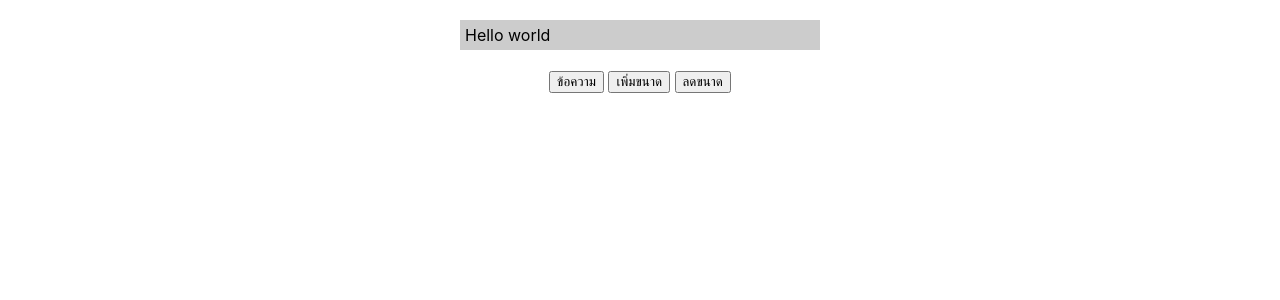
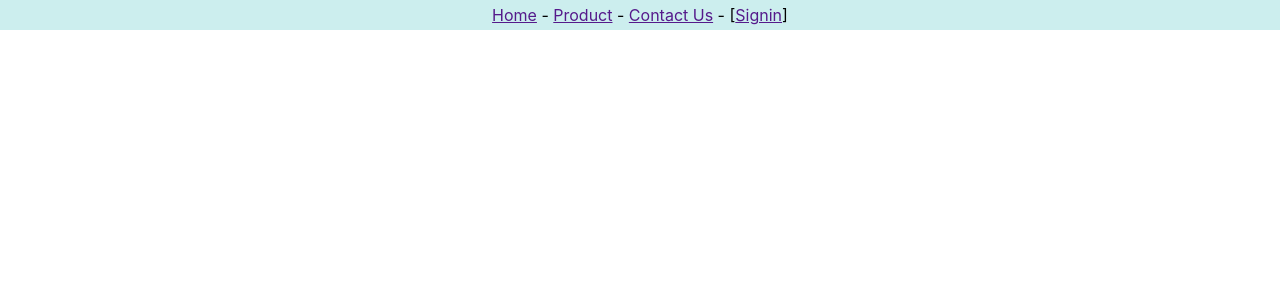
Before and after one commit to BunyaweeS/app1, a React (Create React App) app: page / in a window 1280 px wide. Shown: the top 300 px of the page. Built offline with nearby package versions, Linux system fonts and the light colour scheme.

Commit message:
context-header2

```diff
--- a/package.json
+++ b/package.json
@@ -9,6 +9,7 @@
     "react": "^18.3.1",
     "react-dom": "^18.3.1",
     "react-scripts": "^5.0.1",
+    "tar": "^7.4.3",
     "web-vitals": "^2.1.4"
   },
   "scripts": {
--- a/src/App.js
+++ b/src/App.js
@@ -1,6 +1,13 @@
 import React from 'react'
-import MessageBox from './state-func'
+import { userContext } from './Context'
+import Header2 from './context-header2'
 
 export default function App(){
-  return <MessageBox/>
+  let [user,setUser]=React.useState('')
+  return (
+    <userContext.Provider value={[user,setUser]}>
+      <Header2/>
+
+    </userContext.Provider>
+  )
 }
--- /dev/null
+++ b/src/Context.js
@@ -0,0 +1,3 @@
+import React,{ CreateContext, createContext} from 'react'
+
+export const userContext=createContext()
--- /dev/null
+++ b/src/context-header2.js
@@ -0,0 +1,34 @@
+import React from "react"
+import { userContext } from "./Context"
+
+export default class Header2 extends React.Component{
+    static contextType = userContext
+    render() {
+        let [user,setUser]=this.context
+        const headerStyle = {
+            backgroundColor:'#cee',
+            textAlign:'center',
+            padding:5
+        }
+        const onClickSignout = (event)=>{
+            event.preventDefault()
+            setUser('')
+        }
+        const onClickSignin =(event)=>{
+            event.preventDefault()
+            setUser('Tom Jerry')
+        }
+        return (
+            <div style={headerStyle}>
+                <a href="">Home</a>&nbsp;-&nbsp;
+                <a href="">Product</a>&nbsp;-&nbsp;
+                <a href="">Contact Us</a>&nbsp;-&nbsp;
+                {
+                    (user)
+                    ?<span>[{user}&nbsp;:&nbsp;<a href=""onClick={onClickSignout}>Signout</a>]</span>
+                    :<span>[<a href=""onClick={onClickSignin}>Signin</a>]</span>
+                }
+            </div>
+        )
+    }
+}
```
Also changed, not shown: 1 other file (tests, documents, lock files or other folders).
